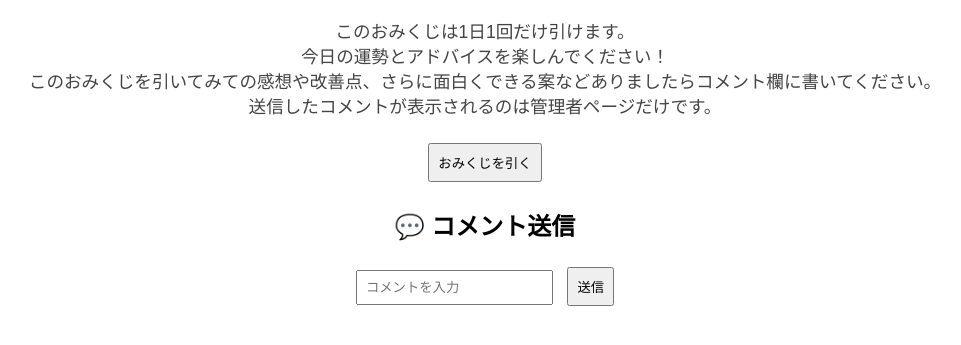
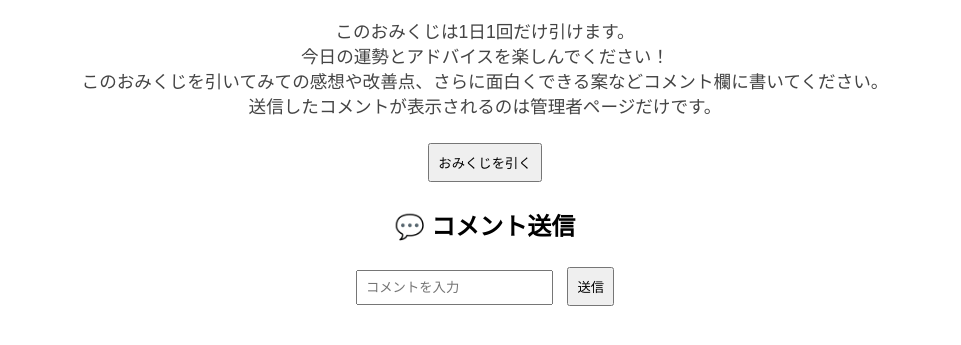
Before and after one commit to t19191919h-dotcom/omikuji.app, a website: page index.html in a window 1280 px wide. Shown: the part 79-424 px from the top of the page, without its empty margins (155-1116 px from the left). Drawn offline with Linux system fonts and the light colour scheme.

Commit message:
Update index.html

```diff
--- a/index.html
+++ b/index.html
@@ -16,7 +16,7 @@
   <div id="description">
     このおみくじは1日1回だけ引けます。<br>
     今日の運勢とアドバイスを楽しんでください！<br>
-    このおみくじを引いてみての感想や改善点、さらに面白くできる案などありましたらコメント欄に書いてください。<br>
+    このおみくじを引いてみての感想や改善点、さらに面白くできる案などコメント欄に書いてください。<br>
     送信したコメントが表示されるのは管理者ページだけです。
   </div>
 
```
